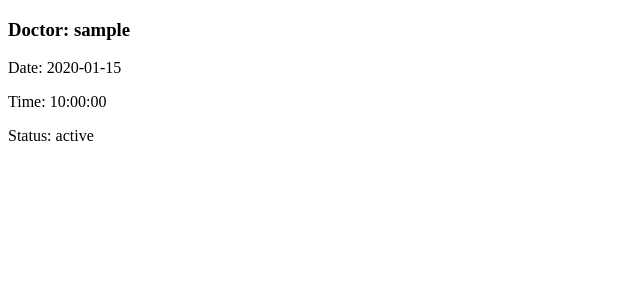
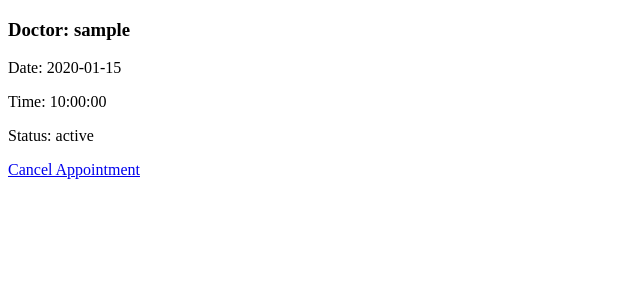
Before and after one commit to sahilpalme/learningflask, a Flask app: page /my_appointments in a window 1280 px wide. Shown: the part 44-344 px from the top of the page, without its empty margins (0-640 px from the left). Run offline with Flask 3, Linux system fonts and the light colour scheme; a user stored in the database is signed in; tables that the repository leaves empty hold one stand-in row (values such as "Sample post").

Commit message:
added the cancel appointment route

```diff
--- a/project/routes.py
+++ b/project/routes.py
@@ -133,6 +133,22 @@ def book_appointment():
 @login_required
 def my_appointments():
     appointment= current_user.patient_appointment
-    print(appointment)
-    print(len(appointment))
     return render_template("appointment.html",appointments=appointment )
+
+
+@bp.route("/cancel/<int:appointment_id>")
+@login_required
+def cancel_appointment(appointment_id):
+    appointment= db.session.get(Appointment,appointment_id)
+    if appointment is None:
+        flash("appointment not found")
+        return redirect(url_for("main.my_appointments"))
+
+    if appointment.patient_id != current_user.id and appointment.doctor_id != current_user.id :
+        flash("You cannot cancel this")
+        return redirect(url_for("main.my_appointments"))
+
+    appointment.status= "cancelled"
+    db.session.commit()
+    flash("Appointment cancelled successfully.")
+    return redirect(url_for("main.my_appointments"))
--- a/project/templates/appointment.html
+++ b/project/templates/appointment.html
@@ -11,5 +11,8 @@
 
 <p>Status: {{ appointment.status }}</p>
 </div>
+<a href="{{ url_for('main.cancel_appointment', appointment_id=appointment.id) }}">
+    Cancel Appointment
+</a>
 {% endfor %}
 {% endblock %}
```
